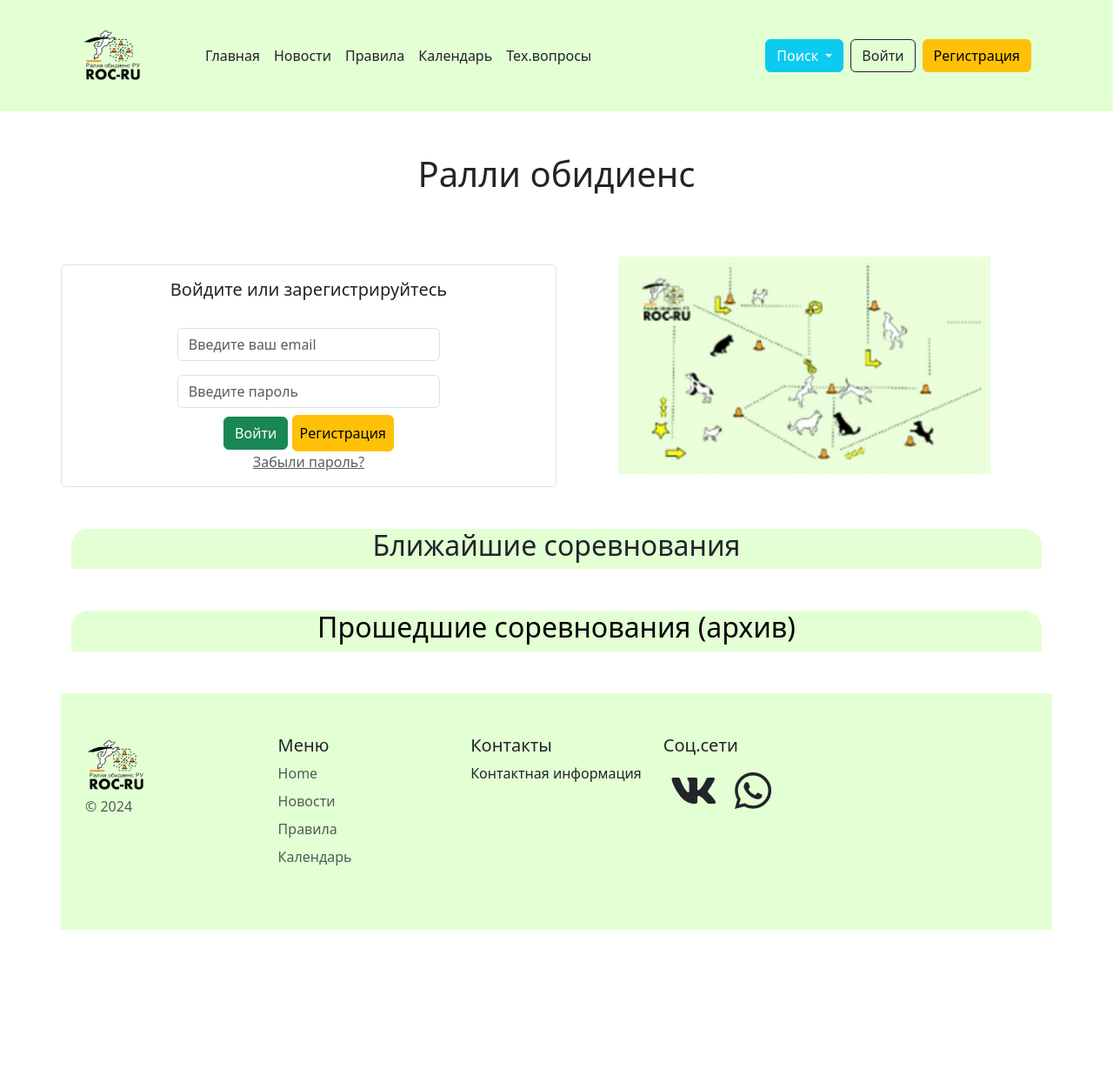
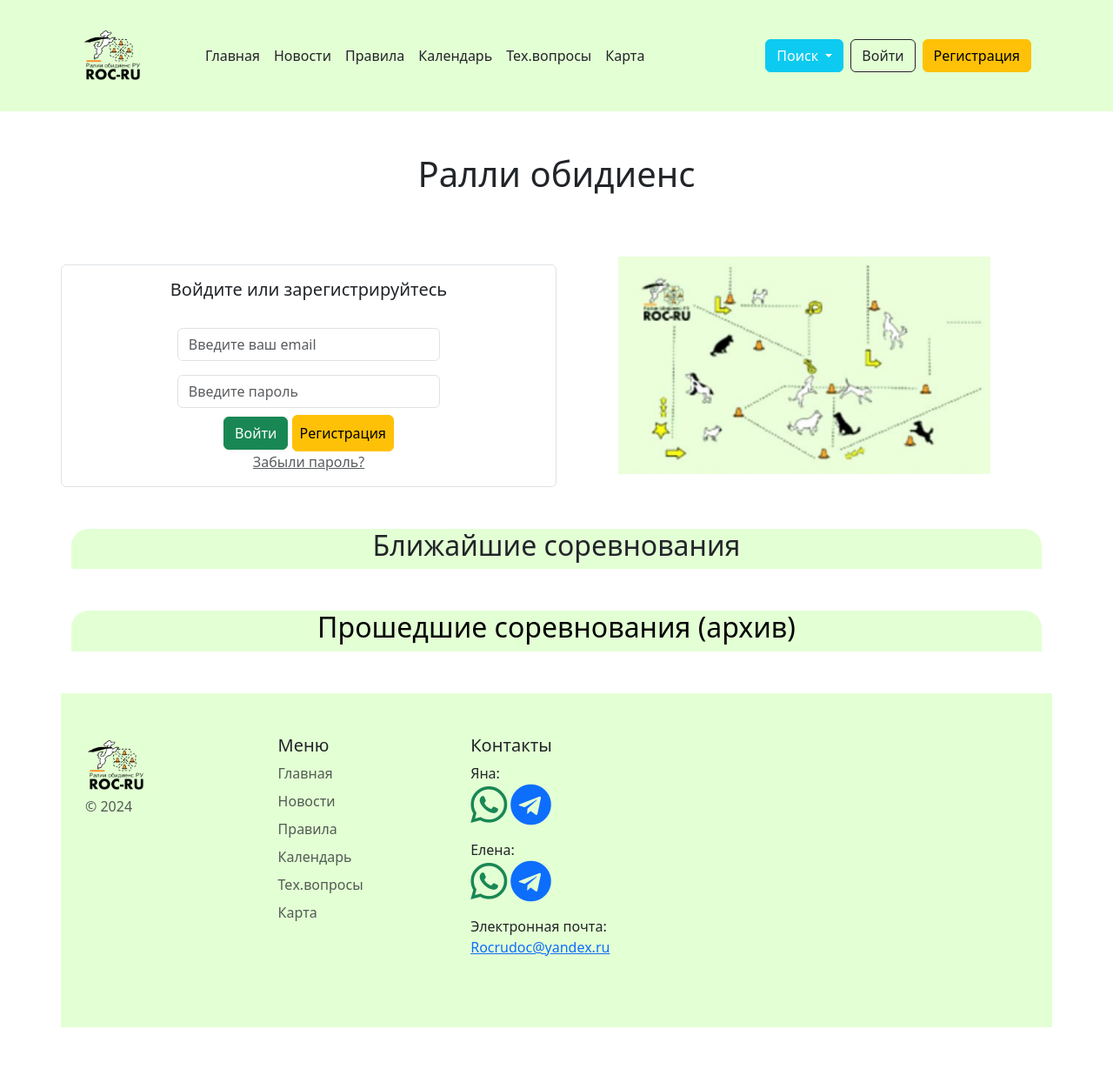
Before and after one commit to Khaidoukova/site1, a Django app: page / in a window 1280 px wide. Shown: the whole page at 87% size. Before the commit the page ends 1069 px from the top, so only its background shows below. Run offline with Django 5.2, Linux system fonts and the light colour scheme; data that the repository does not hold is empty; some libraries are stand-ins or nearby versions.

Commit message:
добавила страницу карты, контакты в футер, перенесла "не участвовать" под участника main/base main/competition_detail main/map main/urls main/views roles/competitor_form

```diff
--- a/main/templates/main/base.html
+++ b/main/templates/main/base.html
@@ -49,6 +49,9 @@
           <li class="nav-item">
           <a class="nav-link text-dark" href="/faq/">Тех.вопросы</a>
         </li>
+          <li class="nav-item">
+          <a class="nav-link text-dark" href="/map/">Карта</a>
+        </li>
       </ul>
       <div class="d-flex">
           <!-- Выпадающий поиск -->
@@ -57,7 +60,7 @@
                 Поиск
               </button>
               <ul class="dropdown-menu">
-                <li><a class="dropdown-item" href="{% url 'users:search_list_users' %}">Поиск Спортсменов</a></li>
+                <li><a class="dropdown-item" href="{% url 'users:search_list_users' %}">Поиск спортсменов</a></li>
                 <li><a class="dropdown-item" href="{% url 'users:search_list_dogs' %}">Поиск собак</a></li>
                 <li><a class="dropdown-item" href="{% url 'users:search_list_judge' %}">Список судей</a></li>
               </ul>
@@ -109,34 +112,28 @@
     <div class="col mb-3">
       <h5>Меню</h5>
       <ul class="nav flex-column">
-        <li class="nav-item mb-2"><a href="/" class="nav-link p-0 text-body-secondary">Home</a></li>
+        <li class="nav-item mb-2"><a href="/" class="nav-link p-0 text-body-secondary">Главная</a></li>
         <li class="nav-item mb-2"><a href="/news/" class="nav-link p-0 text-body-secondary">Новости</a></li>
         <li class="nav-item mb-2"><a href="/rules/" class="nav-link p-0 text-body-secondary">Правила</a></li>
         <li class="nav-item mb-2"><a href="https://calendar.yandex.ru/week?uid=1892071114" class="nav-link p-0 text-body-secondary">Календарь</a></li>
+        <li class="nav-item mb-2"><a href="/faq/" class="nav-link p-0 text-body-secondary">Тех.вопросы</a></li>
+        <li class="nav-item mb-2"><a href="/map/" class="nav-link p-0 text-body-secondary">Карта</a></li>
+
       </ul>
     </div>
 
 
     <div class="col mb-3">
       <h5>Контакты</h5>
-      <ul class="nav flex-column">
-        <li class="nav-item mb-2"><p>Контактная информация</p></li>
-
-      </ul>
+      <ul class="list-unstyled">
+          <li>Яна: <p><a href="https://wa.me/79067614114" target="_blank"><i class="fab fa-whatsapp text-success fa-3x"></i></a> <a href="https://t.me/+79067614114" target="_blank"><i class="fab fa-telegram text-primary fa-3x"></i></a></p></li>
+            <li>Елена: <p><a href="https://wa.me/79057631028" target="_blank"><i class="fab fa-whatsapp text-success fa-3x"></i></a> <a href="https://t.me/+79057631028" target="_blank"><i class="fab fa-telegram text-primary fa-3x"></i></a><p></li>
+           <li>Электронная почта: <a href="mailto:Rocrudoc@yandex.ru">Rocrudoc@yandex.ru</a> </li>
+        </ul>
     </div>
 
     <div class="col mb-3">
-          <h5>Соц.сети</h5>
-          <ul class="nav flex-column">
-            <li class="nav-item mb-2">
-                <a href="https://vk.com" target="_blank" class="rounded-circle d-inline-block p-2" ">
-                    <i class="fab fa-vk text-dark fa-3x"></i>
-                </a>
-                <a href="https://wa.me/your_phone_number" target="_blank" class="rounded-circle d-inline-block p-2"">
-                    <i class="fab fa-whatsapp text-dark fa-3x"></i>
-                </a>
-            </li>
-          </ul>
+
         </div>
 
 </footer>
--- a/main/urls.py
+++ b/main/urls.py
@@ -1,6 +1,6 @@
 from django.urls import path
 from main.views import CompetitionCreate, CompetitionList, CompetitionDelete, CompetitionUpdate, CompetitionDetail, \
-    CompetitionResult, RulesView, CompetitionArchiveView, FaqView
+    CompetitionResult, RulesView, CompetitionArchiveView, FaqView, MapView
 
 urlpatterns = [
     path('', CompetitionList.as_view(), name='index'),
@@ -12,7 +12,8 @@ urlpatterns = [
     path('competition_result/<int:pk>', CompetitionResult.as_view(), name='competition_result'),  # страница результатов соревнования
     path('archive/', CompetitionArchiveView.as_view(), name='competition_archive'),
     path('rules/', RulesView.as_view(), name='rules'),  # страница с правилами
-    path('faq/', FaqView.as_view(), name='faq')
+    path('faq/', FaqView.as_view(), name='faq'),
+    path('map/', MapView.as_view(), name='map')
 
 
 ]
--- a/main/views.py
+++ b/main/views.py
@@ -27,6 +27,11 @@ class RulesView(View):
 class FaqView(View):
     def get(self, request):
         return render(request, 'main/faq.html')
+
+
+class MapView(View):
+    def get(self, request):
+        return render(request, 'main/map.html')
 
 
 # Create your views here.
--- a/roles/templates/competitor_form.html
+++ b/roles/templates/competitor_form.html
@@ -5,7 +5,10 @@
 <div class="container">
 
     <div class="row mt-4 mb-4">
-        <h3>Проводник: {{ user.first_name }} {{ user.last_name }}, ID проводника: {{ user.conductor.id_conductor }}</h3>
+        <h3>Проводник: {{ user.last_name }} {{ user.first_name }}
+            {% if user.middle_name %}
+                                {{ user.middle_name }},
+                            {% endif %} ID проводника: {{ user.conductor.id_conductor }}</h3>
     </div>
      <div class="row mt-4 mb-4">
         <h3>Чтобы принять участие в соревнованиях, выберите собаку</h3>
```
Also changed, not shown: main/templates/main/competition_detail.html (+55 -48 lines), main/templates/main/map.html (added, +13 -0 lines).
